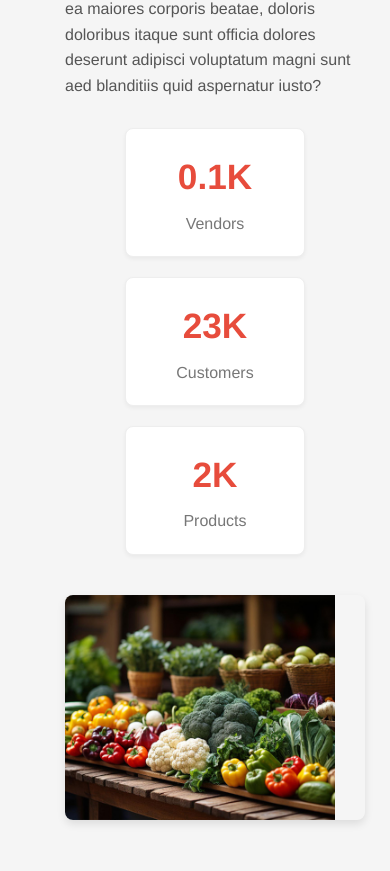
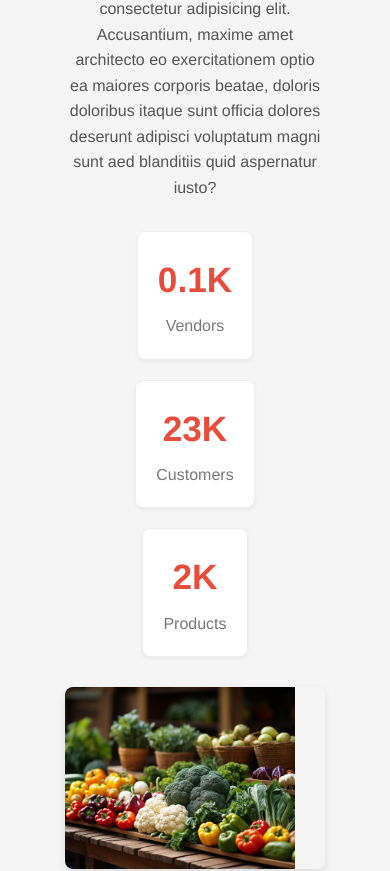
Before and after one commit to MRzJOE/itiReact, a React (Create React App) app: page /about-us in a window 390 px wide. Shown: the part 880-1751 px from the top of the page. Built offline with nearby package versions, Linux system fonts and the light colour scheme.

Commit message:
edited responsive but there is a proplem with the photo

```diff
--- a/src/pages/AboutUsPage.module.css
+++ b/src/pages/AboutUsPage.module.css
@@ -52,16 +52,22 @@
 .aboutImageContainer {
   flex: 1;
   min-width: 300px;
-  display: flex;
-  justify-content: center;
-  align-items: center;
+  position: relative;
+  padding-bottom: 250px;
+  height: 0;
+  border-radius: 8px;
+  overflow: hidden;
+  box-shadow: 0 4px 8px rgba(0, 0, 0, 0.1);
 }
 
 .aboutImage {
-  max-width: 100%;
-  height: auto;
-  border-radius: 8px;
-  box-shadow: 0 4px 8px rgba(0, 0, 0, 0.1);
+  position: absolute;
+  top: 0;
+  left: 0;
+  width: 100%;
+  height: 100%;
+  object-fit: cover;
+  display: block;
 }
 
 .featuresSection {
@@ -71,19 +77,49 @@
   margin-bottom: 60px;
 }
 
+@media (max-width: 992px) {
+  .aboutSection {
+    gap: 30px;
+  }
+  .sectionTitle {
+    font-size: 2.2em;
+  }
+}
+
 @media (max-width: 768px) {
   .aboutSection {
     flex-direction: column;
     align-items: center;
+    text-align: center;
+  }
+
+  .aboutContent {
+    min-width: unset;
+    width: 100%;
+  }
+
+  .aboutContent p {
+    text-align: center;
+  }
+
+  .aboutImageContainer {
+    width: 100%;
+    max-width: 500px;
+    min-width: unset;
+    padding-bottom: 60%;
   }
 
   .statistics {
     justify-content: center;
+    width: 100%;
   }
 
   .sectionTitle {
     font-size: 2em;
-    text-align: center;
+  }
+
+  .featuresSection {
+    grid-template-columns: repeat(auto-fit, minmax(200px, 1fr));
   }
 }
 
@@ -94,4 +130,15 @@
   .sectionTitle {
     font-size: 1.8em;
   }
+  .statistics {
+    flex-direction: column;
+    align-items: center;
+  }
+  .statistics .card {
+    width: 80%;
+    max-width: 250px;
+  }
+  .aboutImageContainer {
+    padding-bottom: 70%;
+  }
 }
```
